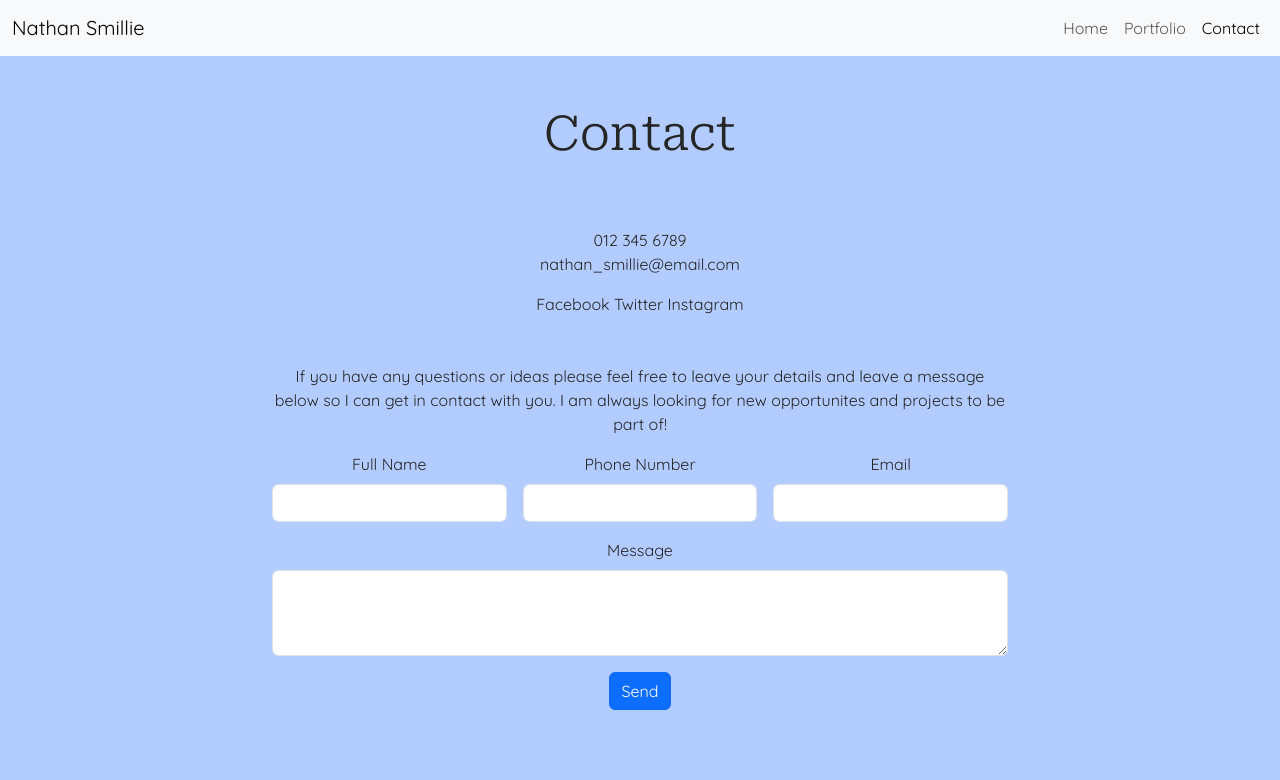
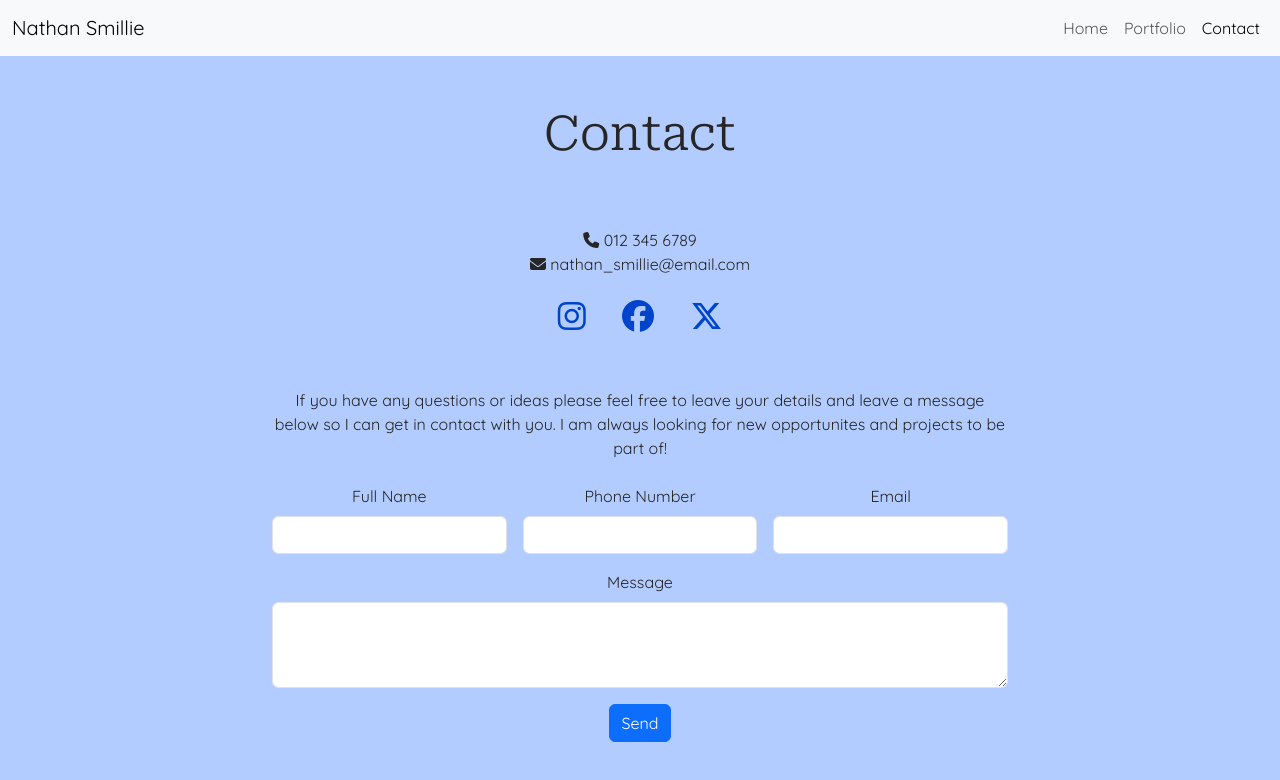
Before and after one commit to N-Smillie/milestone-project-portfolio, a plain HTML site: page contact.html in a window 1280 px wide. Drawn offline with nearby package versions, Linux system fonts and the light colour scheme; a web font is replaced by a local one.

Commit message:
added and styled social links

```diff
--- a/assets/css/style.css
+++ b/assets/css/style.css
@@ -50,6 +50,12 @@ header {
   height: 200px;
 }
 
+.social-links a {
+  font-size: 2rem;
+  margin: 0 1rem;
+  color: var(--highlight-color);
+}
+
 /* Media Queries */
 
 @media screen and (min-width: 768px) {
--- a/contact.html
+++ b/contact.html
@@ -57,27 +57,45 @@
       <section class="container">
         <div class="row justify-content-center text-center">
           <div id="contact-details" class="col-12 mb-5 mb-md-6">
-            <p>012 345 6789<br />nathan_smillie@email.com</p>
-            <div>
-              <a>Facebook</a>
-              <a>Twitter</a>
-              <a>Instagram</a>
+            <p><i class="fa-solid fa-phone"></i> 012 345 6789<br><i class="fa-solid fa-envelope"></i> nathan_smillie@email.com</p>
+            <div class="social-links">
+              <a
+                href="https:/www.instagram.com/"
+                target="_blank"
+                aria-label="Visit my Instagram page (opens in a new tab)"
+                rel="noopener"
+                ><i class="fa-brands fa-instagram"></i
+              ></a>
+              <a
+                href="https:/www.facebook.com/"
+                target="_blank"
+                aria-label="Visit my Facebook page (opens in a new tab)"
+                rel="noopener"
+                ><i class="fa-brands fa-facebook"></i
+              ></a>
+              <a
+                href="https:/www.x.com/"
+                target="_blank"
+                aria-label="Visit my X page (opens in a new tab)"
+                rel="noopener"
+                ><i class="fa-brands fa-x-twitter"></i
+              ></a>
             </div>
           </div>
           <div class="col-12 col-md-10 col-lg-8 mb-4">
-            <p>If you have any questions or ideas please feel free to leave your details and leave a message below so I can get in contact with you. I am always looking for new opportunites and projects to be part of!</p>
+            <p class="mb-4">If you have any questions or ideas please feel free to leave your details and leave a message below so I can get in contact with you. I am always looking for new opportunites and projects to be part of!</p>
             <form class="row g-3">
               <div class="col-md-4">
                 <label for="full-name" class="form-label">Full Name</label>
-                <input type="text" class="form-control" id="full-name" />
+                <input type="text" class="form-control" id="full-name">
               </div>
               <div class="col-md-4">
                 <label for="phonenumber" class="form-label">Phone Number</label>
-                <input type="number" class="form-control" id="phonenumber" />
+                <input type="number" class="form-control" id="phonenumber">
               </div>
               <div class="col-md-4">
                 <label for="email" class="form-label">Email</label>
-                <input type="email" class="form-control" id="email" />
+                <input type="email" class="form-control" id="email">
               </div>
               <div class="col-12">
                 <label for="message" class="form-label">Message</label>
```
